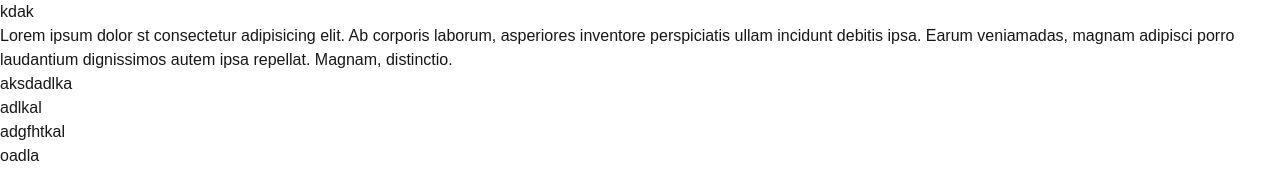
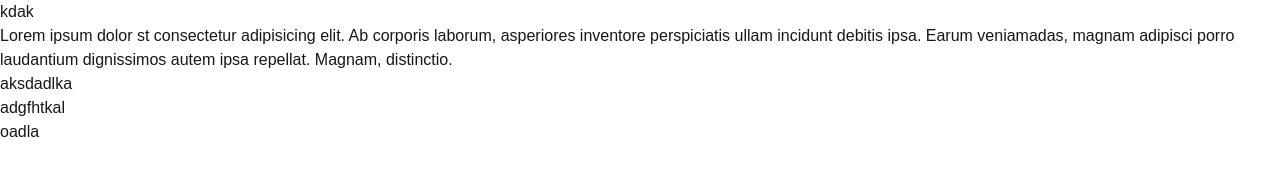
Before and after one commit to omar-faruk72/docker-larn, a Next.js app: page / in a window 1280 px wide. Shown: the top 186 px of the page. Built offline with nearby package versions, Linux system fonts and the light colour scheme.

Commit message:
adde an docker error solve

```diff
--- a/app/page.tsx
+++ b/app/page.tsx
@@ -11,7 +11,6 @@ export default function Home() {
         repellat. Magnam, distinctio.
       </p>
       <h1>aksdadlka</h1>
-      <h1>adlkal</h1>
       <p>adgfhtkal</p>
       <h1> oadla </h1>
     </div>
```
